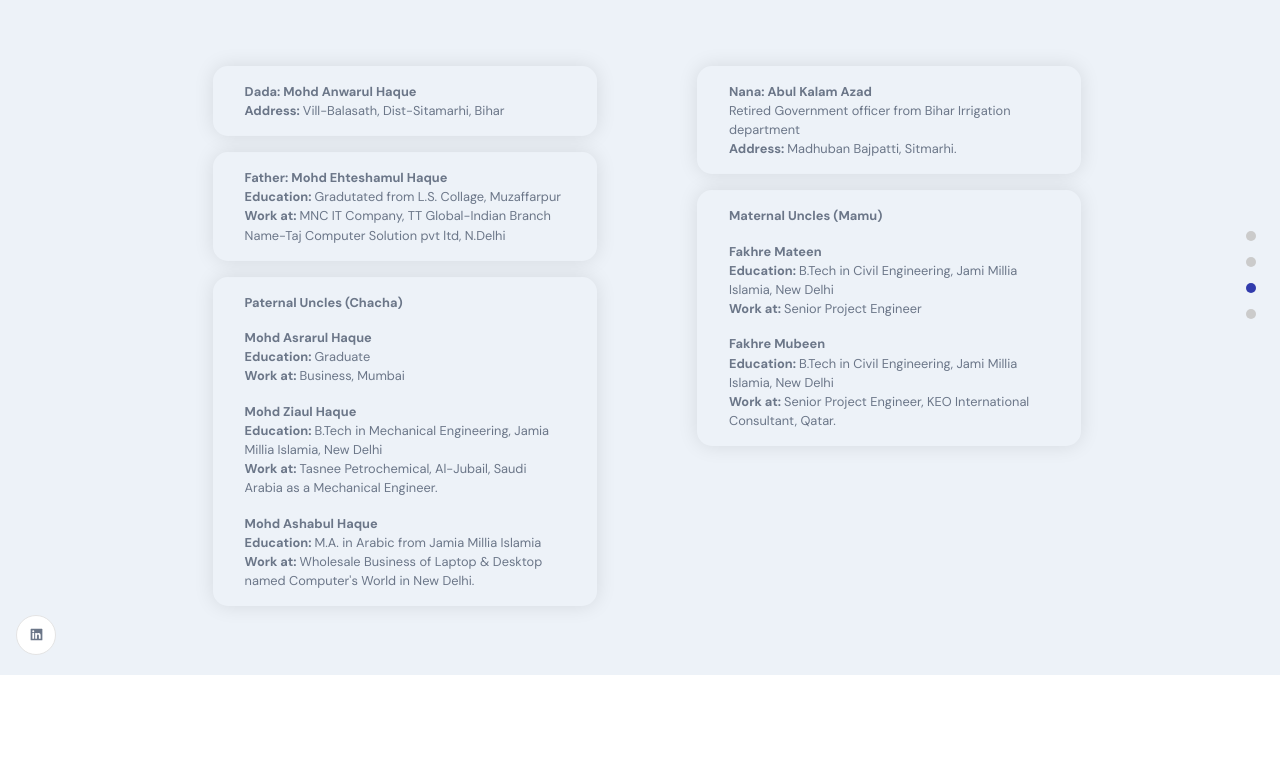
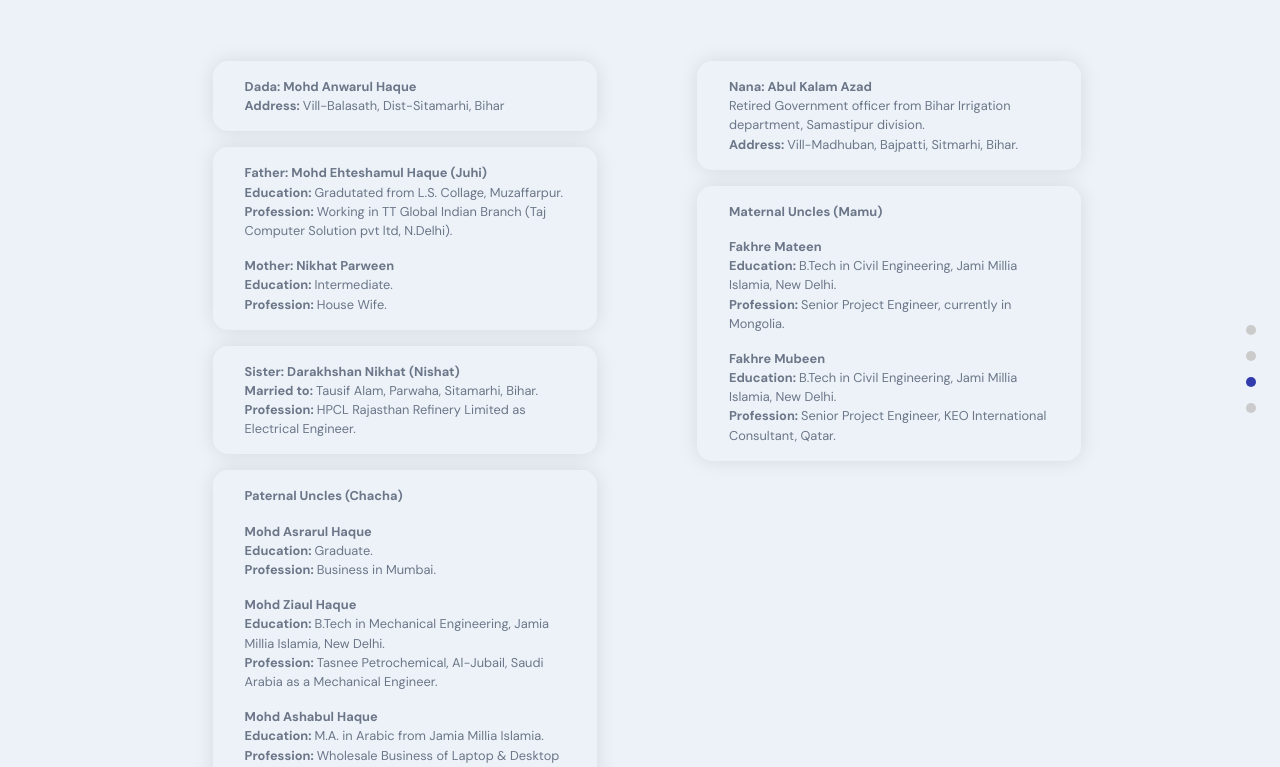
Before and after one commit to IntekhabAzam/marriage-portfolio, a React (Create React App) app: page / in a window 1280 px wide. Shown: the part 1725-2492 px from the top of the page. Built offline with nearby package versions, Linux system fonts and the light colour scheme; the HTML template or start-up script is replaced by a standard one.

Commit message:
first commit

```diff
--- a/src/components/Experience/Experience.jsx
+++ b/src/components/Experience/Experience.jsx
@@ -10,7 +10,7 @@ const experienceList = [
     company: "Flipkart",
     title: "SDE-UI | 24 April, 2023 - Present",
     descLine1:
-      "Working on frontent optimization and new features addition in Flipkart mobile and web application",
+      "Working on frontent optimization and new features addition in Flipkart mobile and web application.",
     descLine2:
       "collaborate with a team of skilled developers, designers, and product managers to translate wireframes and mockups into fully functional features.",
     descLine3: "Tech stack: React Native, React, Javascript, Typescript",
--- a/src/components/FamilyDetails/FamilyDetails.jsx
+++ b/src/components/FamilyDetails/FamilyDetails.jsx
@@ -7,34 +7,50 @@ import "./FamilyDetails.scss";
 const mamuList = [
   {
     name: "Fakhre Mateen",
-    education: "B.Tech in Civil Engineering, Jami Millia Islamia, New Delhi",
-    workAt: "Senior Project Engineer",
+    education: "B.Tech in Civil Engineering, Jami Millia Islamia, New Delhi.",
+    Profession: "Senior Project Engineer, currently in Mongolia.",
   },
   {
     name: "Fakhre Mubeen",
-    education: "B.Tech in Civil Engineering, Jami Millia Islamia, New Delhi",
-    workAt: "Senior Project Engineer, KEO International Consultant, Qatar.",
+    education: "B.Tech in Civil Engineering, Jami Millia Islamia, New Delhi.",
+    Profession: "Senior Project Engineer, KEO International Consultant, Qatar.",
   },
 ];
 
 const unclesList = [
   {
     name: "Mohd Asrarul Haque",
-    education: "Graduate",
-    workAt: "Business, Mumbai",
+    education: "Graduate.",
+    Profession: "Business in Mumbai.",
   },
   {
     name: "Mohd Ziaul Haque",
     education:
-      "B.Tech in Mechanical Engineering, Jamia Millia Islamia, New Delhi",
-    workAt:
+      "B.Tech in Mechanical Engineering, Jamia Millia Islamia, New Delhi.",
+    Profession:
       "Tasnee Petrochemical, Al-Jubail, Saudi Arabia as a Mechanical Engineer.",
   },
   {
     name: "Mohd Ashabul Haque",
-    education: "M.A. in Arabic from Jamia Millia Islamia",
-    workAt:
+    education: "M.A. in Arabic from Jamia Millia Islamia.",
+    Profession:
       "Wholesale Business of Laptop & Desktop named Computer's World in New Delhi.",
+  },
+];
+
+const parents = [
+  {
+    name: "Mohd Ehteshamul Haque (Juhi)",
+    relationship: "Father",
+    education: "Gradutated from L.S. Collage, Muzaffarpur.",
+    Profession:
+      "Working in TT Global Indian Branch (Taj Computer Solution pvt ltd, N.Delhi).",
+  },
+  {
+    name: "Nikhat Parween",
+    relationship: "Mother",
+    education: "Intermediate.",
+    Profession: "House Wife.",
   },
 ];
 
@@ -59,16 +75,33 @@ const Skills = () => {
               </p>
             </div>
             <div className="child-member-card">
+              {parents.map((parent, index) => (
+                <div className="parentCard">
+                  <h4 className="p-text">
+                    <span>{parent.relationship}: </span>
+                    {parent.name}
+                  </h4>
+                  <p className="p-text">
+                    <span>Education: </span>
+                    {parent.education}
+                  </p>
+                  <p className="p-text">
+                    <span>Profession: </span>
+                    {parent.Profession}
+                  </p>
+                </div>
+              ))}
+            </div>
+            <div className="child-member-card">
               <h4 className="p-text">
-                <span>Father: </span>Mohd Ehteshamul Haque
+                <span>Sister: </span>Darakhshan Nikhat (Nishat)
               </h4>
               <p className="p-text">
-                <span>Education: </span>Gradutated from L.S. Collage,
-                Muzaffarpur
+                <span>Married to: </span>Tausif Alam, Parwaha, Sitamarhi, Bihar.
               </p>
               <p className="p-text">
-                <span>Work at: </span>MNC IT Company, TT Global-Indian Branch
-                Name-Taj Computer Solution pvt ltd, N.Delhi
+                <span>Profession: </span>HPCL Rajasthan Refinery Limited as
+                Electrical Engineer.
               </p>
             </div>
             <div className="child-member-card">
@@ -81,8 +114,8 @@ const Skills = () => {
                     {uncle.education}
                   </p>
                   <p className="p-text">
-                    <span>Work at: </span>
-                    {uncle.workAt}
+                    <span>Profession: </span>
+                    {uncle.Profession}
                   </p>
                 </div>
               ))}
@@ -101,10 +134,10 @@ const Skills = () => {
                 <span>Nana: </span>Abul Kalam Azad
               </h4>
               <p className="p-text">
-                Retired Government officer from Bihar Irrigation department
+                Retired Government officer from Bihar Irrigation department, Samastipur division.
               </p>
               <p className="p-text">
-                <span>Address: </span>Madhuban Bajpatti, Sitmarhi.
+                <span>Address: </span>Vill-Madhuban, Bajpatti, Sitmarhi, Bihar.
               </p>
             </div>
             <div className="child-member-card">
@@ -117,8 +150,8 @@ const Skills = () => {
                     {uncle.education}
                   </p>
                   <p className="p-text">
-                    <span>Work at: </span>
-                    {uncle.workAt}
+                    <span>Profession: </span>
+                    {uncle.Profession}
                   </p>
                 </div>
               ))}
--- a/src/components/FamilyDetails/FamilyDetails.scss
+++ b/src/components/FamilyDetails/FamilyDetails.scss
@@ -34,7 +34,15 @@
     border-radius: 15px;
     box-shadow: 0 0 20px rgba(0, 0, 0, 0.1);
 
+    @media screen and (max-width: 900px) {
+      padding: 1rem 1rem;
+    }
+
     .uncle-details {
+      margin-top: 1rem;
+    }
+
+    .parentCard:not(:first-child) {
       margin-top: 1rem;
     }
   }
--- a/src/components/Footer/Footer.jsx
+++ b/src/components/Footer/Footer.jsx
@@ -27,12 +27,12 @@ const Footer = () => {
         <div className="app__footer-card">
           <img src={images.whatsapp} alt="phone" />
           <a
-            href="https://api.whatsapp.com/send?phone=918510094605"
+            href="https://api.whatsapp.com/send?phone=919999585966"
             target="_blank"
             rel="noreferrer"
             className="p-text"
           >
-            8510094605
+            9999585966
           </a>
         </div>
       </div>
```
